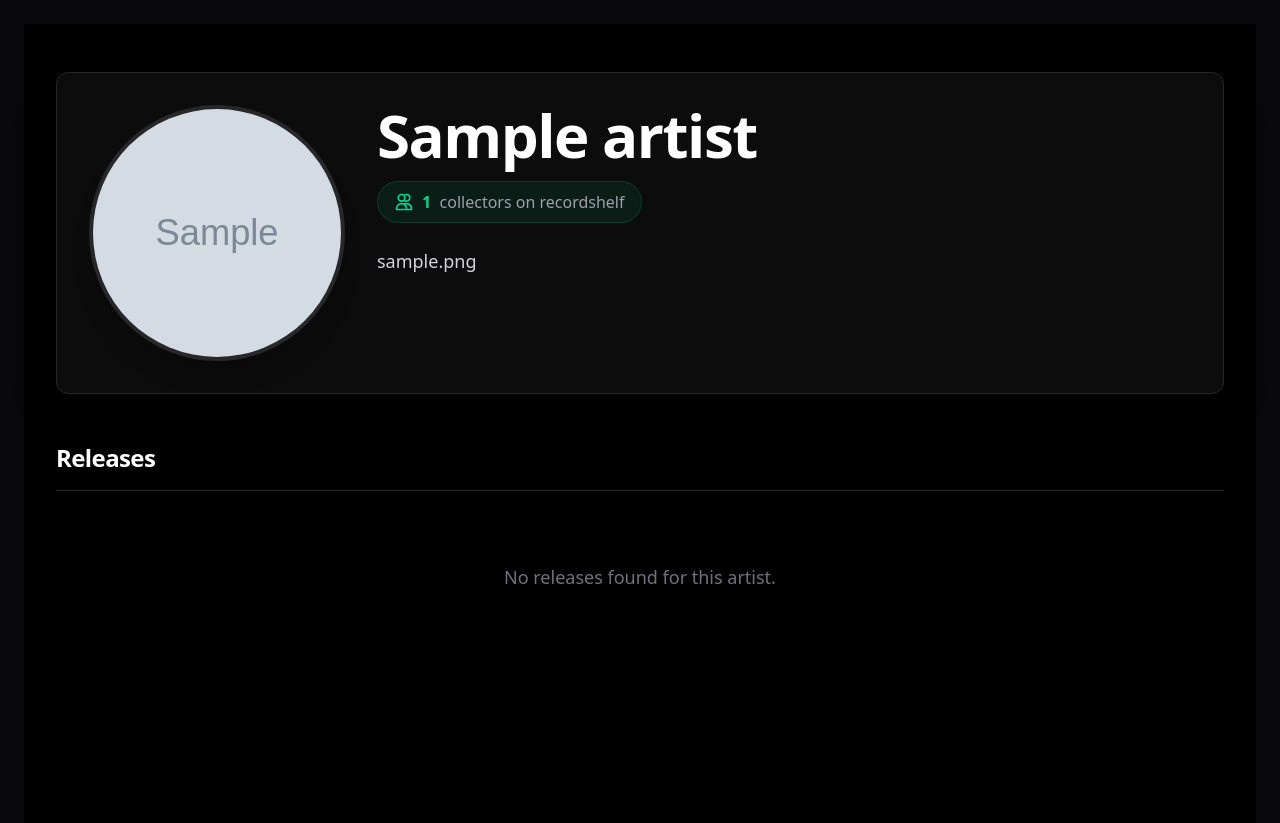
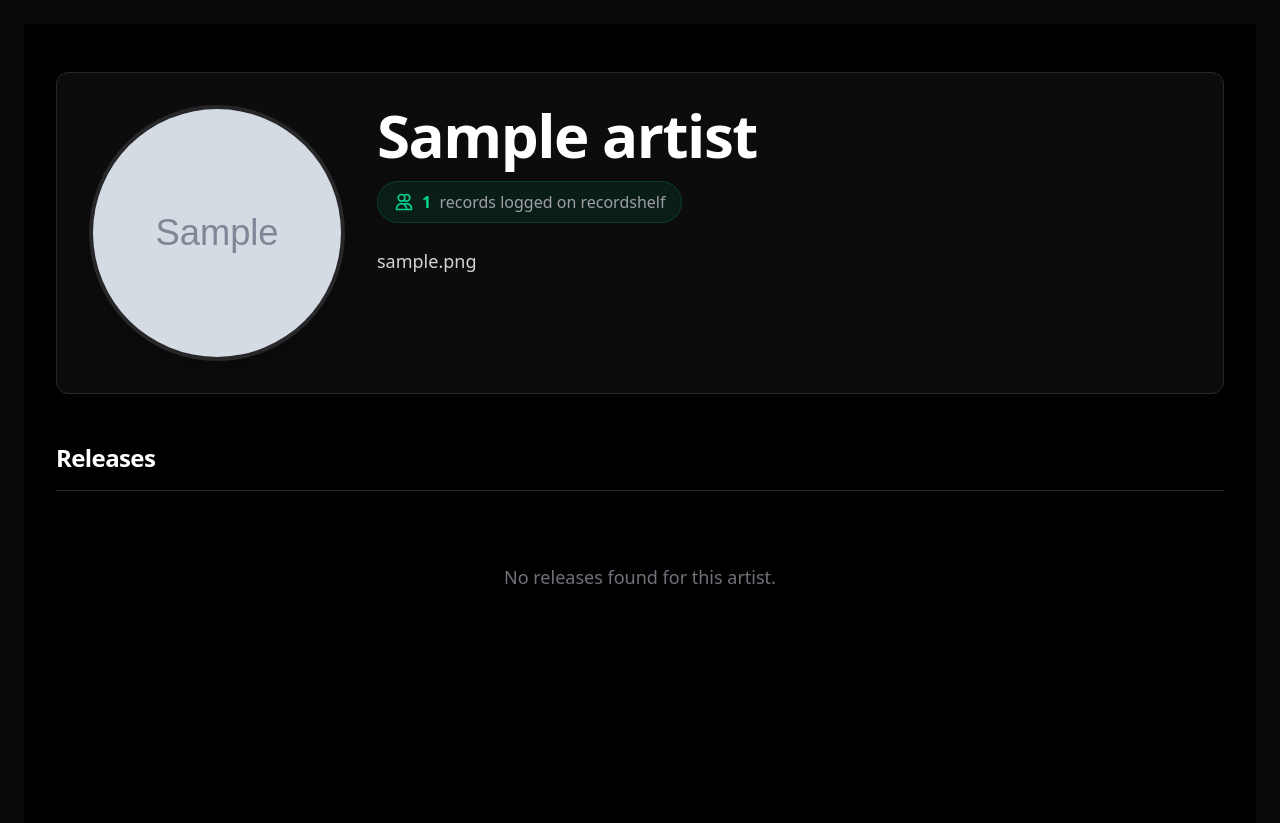
Before and after one commit to andrewstn/recordshelf, a Django app: page /collection/artist/1/ in a window 1280 px wide. Shown: the part 69-892 px from the top of the page. Run offline with Django 5.2, Linux system fonts and the light colour scheme; tables that the repository leaves empty hold one stand-in row (values such as "Sample post"); grey boxes marked "Sample" are stand-in pictures; a database or web service that is not in the repository returns one stand-in record (values such as "Sample title"); data that the repository does not hold is empty.

Commit message:
Update wording on artist page.

```diff
--- a/templates/artist_detail.html
+++ b/templates/artist_detail.html
@@ -28,7 +28,7 @@
                             <path stroke-linecap="round" stroke-linejoin="round" stroke-width="2" d="M12 4.354a4 4 0 110 5.292M15 21H3v-1a6 6 0 0112 0v1zm0 0h6v-1a6 6 0 00-9-5.197M13 7a4 4 0 11-8 0 4 4 0 018 0z" />
                         </svg>
                         <span class="font-bold tracking-wide">{{ collector_count }} </span>
-                        <span class="text-zinc-400 font-medium">collectors on recordshelf</span>
+                        <span class="text-zinc-400 font-medium">records logged on recordshelf</span>
                     </div>
                 </div>
 
```
